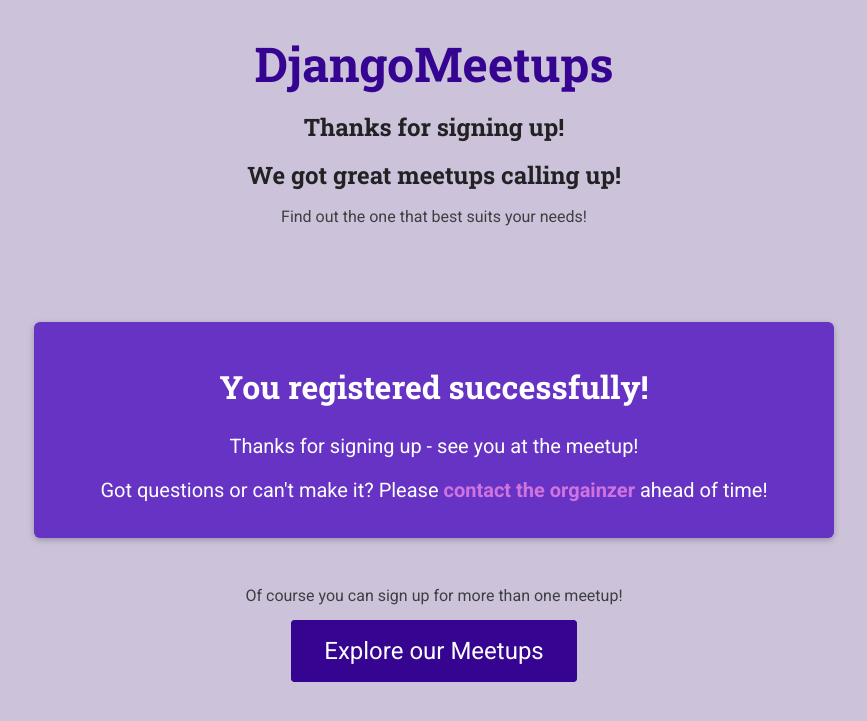
After one commit to sushanka-khadka/Django, a Django app: page /meetups/success in a window 1280 px wide. The commit adds this page. Shown: the top 721 px of the page, without its empty margins (206-1073 px from the left). Run offline with Django 5.2, Linux system fonts and the light colour scheme.

Commit message:
view updated

```diff
--- a/DJANGO_SITE/meetups/static/meetups/styles/meetup-detail.css
+++ b/DJANGO_SITE/meetups/static/meetups/styles/meetup-detail.css
@@ -55,7 +55,7 @@ address span {
   font-weight: bold;
 }
 
-/* #registration ul {
+#registration ul {
   list-style: none;
   margin: 0;
   padding: 0;
@@ -85,4 +85,4 @@ address span {
 #registration .errorlist {
   margin-bottom: 0.5rem;
   color: #880824;
-} */
+}
--- /dev/null
+++ b/DJANGO_SITE/meetups/static/meetups/styles/registration-confirmation.css
@@ -0,0 +1,37 @@
+main {
+  text-align: center;
+}
+
+#confirmation {
+  max-width: 50rem;
+  margin: 3rem auto;
+  box-shadow: 0 2px 6px rgba(0, 0, 0, 0.25);
+  padding: 1rem;
+  background-color: #6633c4;
+  border-radius: 6px;
+  color: white
+}
+
+#confirmation h2 {
+  color: inherit;
+  font-size: 2rem;
+}
+
+#confirmation p {
+  font-size: 1.25rem;
+}
+
+#confirmation p a {
+  color: #cf74df;
+  text-decoration: none;
+  font-weight: bold;
+}
+
+#continue p {
+  margin: 2rem 0;
+}
+
+#continue .btn {
+  font-size: 1.5rem;
+  padding: 1rem 2rem;
+}
--- a/DJANGO_SITE/meetups/templates/meetups/base/base.html
+++ b/DJANGO_SITE/meetups/templates/meetups/base/base.html
@@ -11,10 +11,13 @@
 <body>
     <header id="main-header">
         <nav><a href="" id="main-logo">DjangoMeetups</a></nav>
+        <h1>{% block main_heading %}{% endblock %}</h1>
+        {% block header_content %} {% endblock %}
         <h1>We got great meetups calling up!</h1>
         <p>Find out the one that best suits your needs!</p>
     </header>
-    {% block  content %}
-    {% endblock %}
+    <main>
+        {% block  content %} {% endblock %}
+    </main>
 </body>
 </html>
--- /dev/null
+++ b/DJANGO_SITE/meetups/templates/meetups/registration-success.html
@@ -0,0 +1,22 @@
+{% extends 'meetups/base/base.html' %}
+{% load static %}
+
+{% block  page_title %} Registration Successful {% endblock %}
+
+{% block  css_files %}
+    <link rel="stylesheet" href="{% static 'meetups/styles/registration-confirmation.css' %}">
+{% endblock %}
+
+{% block main_heading %}Thanks for signing up!{% endblock %}
+
+{% block  content %}
+<section id="confirmation">
+    <h2>You registered successfully!</h2>
+    <p>Thanks for signing up - see you at the meetup!</p>
+    <p>Got questions or can't make it? Please <a href="">contact the orgainzer</a> ahead of time!</p>
+</section>
+<section id="continue">
+    <p>Of course you can sign up for more than one meetup!</p>
+    <p><a href="" class="btn">Explore our Meetups</a></p>
+</section>
+{% endblock %}
```
Also changed, not shown: DJANGO_SITE/meetups/templates/meetups/meetup-detail.html (+9 -1 lines).
